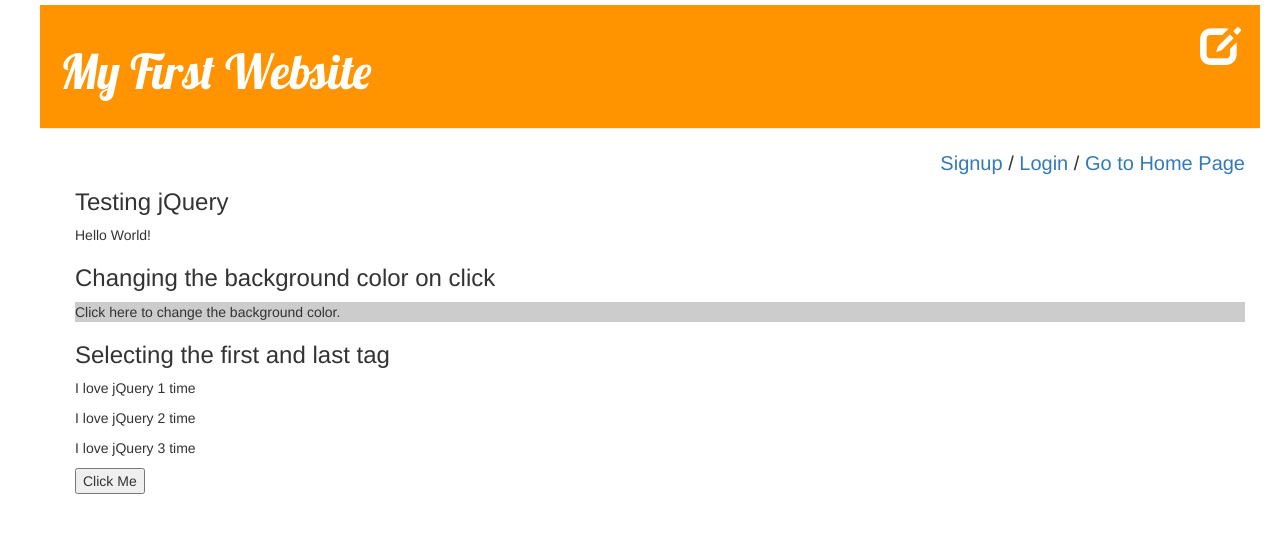
After one commit to BorisVV/myFirstWeb, a Django app: page /testing_JQuery/ in a window 1280 px wide. The commit adds this page. Shown: the top 533 px of the page. Run offline with Django 3.2, Linux system fonts and the light colour scheme; some libraries are stand-ins or nearby versions.

Commit message:
fixed static file and added a new template for testing jQuery.

```diff
--- a/blog/static/js/blog.js
+++ b/blog/static/js/blog.js
@@ -2,3 +2,23 @@
 $(document).ready(function() {
   $("#divID").html("Hello World!");
 });
+
+// $(document).ready(function() {
+//   alert("Test jQuery path");
+// });
+
+  //This will display 'Hello World!' only, overwriting the rest of the divs'
+// $(document).ready(function() {
+//   $("div").html("<h1> Hello World! </h1>");
+// });
+  // If the .html is changed to .text then the the html tags are also included.
+
+// css
+function changeColor() {
+  $("#divTest").css("background-color", "red");
+}
+
+function setCSS() {
+  $('p:nth-child(1)').css("font-style", "italic")
+  $('p:nth-child(3)').css("font-style", "italic")
+}
--- a/blog/templates/blog/home.html
+++ b/blog/templates/blog/home.html
@@ -3,6 +3,7 @@
 {% block content %}
   <a href="{% url 'post_new' %}" class="">Add new posts <span class="glyphicon glyphicon-plus"></span></a><br>
   <a href="{% url 'post_list' %}">Post list</a>
+  <br>
+  <a href="{% url 'testing_JQuery' %}"> Test JQuery Page</a>
 
-  <div class="" id="divID"></div>
 {% endblock %}
--- /dev/null
+++ b/blog/templates/blog/testingJQuery.html
@@ -0,0 +1,24 @@
+{% extends 'blog/base.html'%}
+
+{% block content %}
+  <br>
+  <div class="container-fluid"  >
+    <h3>Testing jQuery</h3>
+    <div class="" id="divID"></div>
+
+    <h3>Changing the background color on click</h3>
+    <div id="divTest" onclick="changeColor()" style="cursor: pointer; with: 300px; Height: 20px; background-color: #cccccc;">
+    Click here to change the background color.
+    </div>
+
+    <h3>Selecting the first and last tag</h3>
+    <div>
+      <p>I love jQuery 1 time</p>
+      <p>I love jQuery 2 time</p>
+      <p>I love jQuery 3 time</p>
+    </div>
+    <input type="button" value="Click Me" onclick="setCSS()"></input>
+
+
+  </div>
+{% endblock %}
--- a/blog/urls.py
+++ b/blog/urls.py
@@ -14,4 +14,6 @@ urlpatterns = [
     url(r'^post/(?P<pk>\d+)/edit/$', views.post_edit, name='post_edit'),
     url(r'^drafts/$', views.post_draft_list, name='post_draft_list'),
     url(r'^post/(?P<pk>\d+)/publish/$', views.post_publish, name='post_publish'),
+    url(r'^testing_JQuery/', views.testing_JQuery, name=
+    'testing_JQuery'),
 ]
--- a/blog/views.py
+++ b/blog/views.py
@@ -94,3 +94,6 @@ def sign_up(request):
     else:
         form = UserSignUpForm()
     return render(request, 'registration/sign_up.html', {'form': form})
+
+def testing_JQuery(request):
+    return render(request, 'blog/testingJQuery.html')
```
